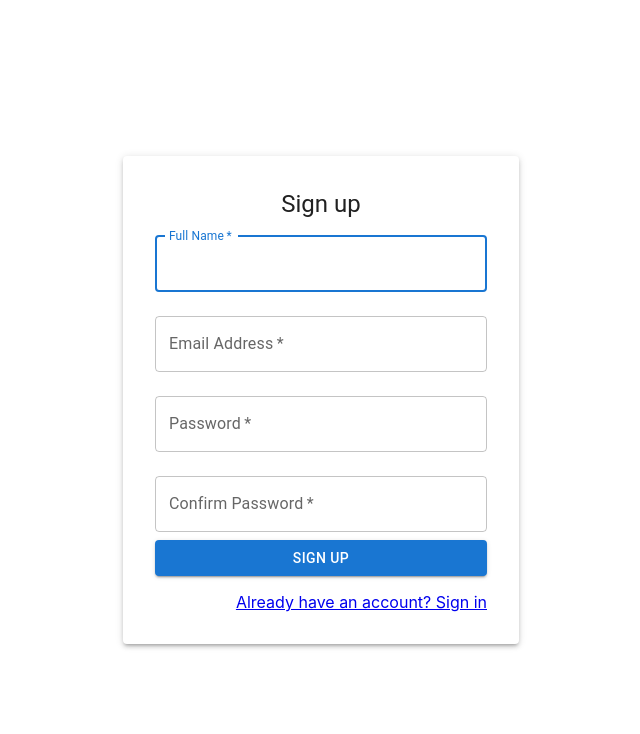
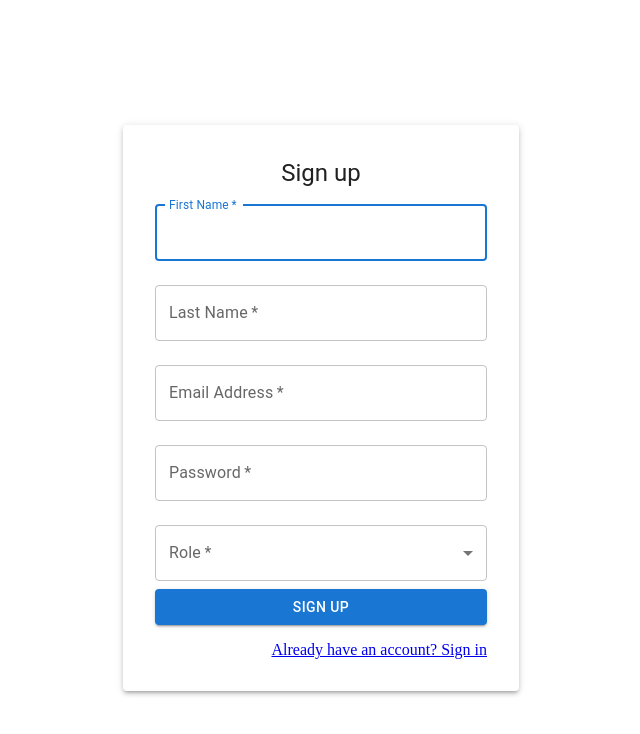
Before and after one commit to dIB59/vteach, a React (Create React App) app in the folder frontend/: page /signup in a window 1280 px wide. Shown: the top 734 px of the page, without its empty margins (319-959 px from the left). Built offline with nearby package versions, Linux system fonts and the light colour scheme.

Commit message:
connected login page to backend

```diff
--- a/frontend/src/components/AuthContext.js
+++ b/frontend/src/components/AuthContext.js
@@ -1,5 +1,4 @@
 import React, { createContext, useContext, useState } from 'react';
-
 import axios from 'axios';
 
 const AuthContext = createContext();
@@ -7,22 +6,13 @@ const AuthContext = createContext();
 export const AuthProvider = ({ children }) => {
   const [user, setUser] = useState(null);
 
-  const login = async (userData) => {
-    try {
-      // Send a login request to the server
-      const response = await axios.post('YOUR_BACKEND_LOGIN_ENDPOINT', userData);
+  const login = (token, userData) => {
+    // Save the token to local storage
+    localStorage.setItem('token', token);
+    console.log(token)
 
-      //  server sends a JWT token upon successful login
-      const { token, user } = response.data;
-
-      // Save the token to local storage
-      localStorage.setItem('token', token);
-
-      // Set the user in the context state
-      setUser(user);
-    } catch (error) {
-      console.error('Login failed:', error);
-    }
+    // Set the user in the context state
+    setUser(userData);
   };
 
   const logout = () => {
--- a/frontend/src/components/LoginPage.js
+++ b/frontend/src/components/LoginPage.js
@@ -1,30 +1,37 @@
 import React, { useState } from 'react';
 import { Link, useNavigate } from 'react-router-dom';
 import { TextField, Button, Container, Typography, Paper, Grid } from '@mui/material';
-
+import axios from 'axios';
+import { useAuth } from './AuthContext';
 
 const LoginPage = () => {
+  const { login } = useAuth();
   const navigate = useNavigate();
   const [email, setEmail] = useState('');
   const [password, setPassword] = useState('');
   const [error, setError] = useState('');
 
-  const handleLogin = () => {
-    // Simple email validation
-    const emailRegex = /^[^\s@]+@[^\s@]+\.[^\s@]+$/;
-    if (!emailRegex.test(email)) {
-      setError('Invalid email format');
-      return;
+  const handleLogin = async () => {
+    try {
+      // Send a login request to the server
+      const response = await axios.post('http://localhost:3001/auth/login', { email, password });
+
+      console.log(response.data)
+      // Assuming the server sends a JWT token upon successful login
+      const { accessToken, refreshToken } = response.data;
+
+
+      // Call the login function with the user data
+      console.log(accessToken);
+      login(accessToken, refreshToken);
+
+
+      // Redirect logic remains the same
+    } catch (error) {
+      console.error('Login failed:', error);
     }
+  };
 
-    // Simple password validation
-    const passwordRegex = /^(?=.*[a-z])(?=.*[A-Z])(?=.*\d)(?=.*[@$!%*?&])[A-Za-z\d@$!%*?&]{8,}$/;
-    if (!passwordRegex.test(password)) {
-      setError('Invalid password format');
-      return;
-    }
-    navigate('/profile');
-  };
 
   return (
     <Container component="main" maxWidth="xs" sx={{ height: '100vh', display: 'flex', alignItems: 'center' }}>
--- a/frontend/src/components/SignupPage.js
+++ b/frontend/src/components/SignupPage.js
@@ -1,22 +1,36 @@
 import React, { useState } from 'react';
 import { Link, useNavigate } from 'react-router-dom';
-import { TextField, Button, Container, Typography, Paper, Grid } from '@mui/material';
+import {
+  TextField,
+  Button,
+  Container,
+  Typography,
+  Paper,
+  Grid,
+  FormControl,
+  InputLabel,
+  Select,
+  MenuItem,
+} from '@mui/material';
 
-
+// ... (previous imports)
 
 const SignupPage = () => {
   const navigate = useNavigate();
 
-  const [fullName, setFullName] = useState('');
+  const [firstName, setFirstName] = useState('');
+  const [lastName, setLastName] = useState('');
   const [email, setEmail] = useState('');
   const [password, setPassword] = useState('');
-  const [confirmPassword, setConfirmPassword] = useState('');
+  const [role, setRole] = useState('');
+  const [educationalLevel, setEducationalLevel] = useState(''); // New state for educational level
+  const [subjectsOfInterest, setSubjectsOfInterest] = useState(''); // New state for subjects of interest
   const [error, setError] = useState('');
 
   const handleSignup = () => {
-    // Full Name should not be empty
-    if (!fullName.trim()) {
-      setError('Full Name is required');
+    // First Name, Last Name, and Email validation
+    if (!firstName.trim() || !lastName.trim()) {
+      setError('First Name and Last Name are required');
       return;
     }
 
@@ -34,11 +48,18 @@ const SignupPage = () => {
       return;
     }
 
-    // Confirm Password match
-    if (password !== confirmPassword) {
-      setError('Passwords do not match');
+    // Role-specific validation
+    if (role === 'teacher' && !educationalLevel.trim()) {
+      setError('Educational Credentials are required for teachers');
       return;
     }
+
+    if (role === 'student' && (!educationalLevel.trim() || !subjectsOfInterest.trim())) {
+      setError('Educational Level and Subjects of Interest are required for students');
+      return;
+    }
+
+    // All validations passed, proceed with signup
     navigate('/');
   };
 
@@ -51,13 +72,24 @@ const SignupPage = () => {
             margin="normal"
             required
             fullWidth
-          id="fullName"
-          label="Full Name"
-          name="fullName"
-          autoComplete="fullName"
+            id="firstName"
+            label="First Name"
+            name="firstName"
+            autoComplete="firstName"
             autoFocus
-          value={fullName}
-          onChange={(e) => setFullName(e.target.value)}
+            value={firstName}
+            onChange={(e) => setFirstName(e.target.value)}
+          />
+          <TextField
+            margin="normal"
+            required
+            fullWidth
+            id="lastName"
+            label="Last Name"
+            name="lastName"
+            autoComplete="lastName"
+            value={lastName}
+            onChange={(e) => setLastName(e.target.value)}
           />
           <TextField
             margin="normal"
@@ -82,25 +114,53 @@ const SignupPage = () => {
             value={password}
             onChange={(e) => setPassword(e.target.value)}
           />
+          <FormControl fullWidth margin="normal" required>
+            <InputLabel id="role-label">Role</InputLabel>
+            <Select
+              labelId="role-label"
+              id="role"
+              value={role}
+              label="Role"
+              onChange={(e) => setRole(e.target.value)}
+            >
+              <MenuItem value="teacher">Teacher</MenuItem>
+              <MenuItem value="student">Student</MenuItem>
+            </Select>
+          </FormControl>
+          {role === 'teacher' ? (
             <TextField
               margin="normal"
               required
               fullWidth
-          name="confirmPassword"
-          label="Confirm Password"
-          type="password"
-          id="confirmPassword"
-          autoComplete="new-password"
-          value={confirmPassword}
-          onChange={(e) => setConfirmPassword(e.target.value)}
+              label="Educational Credentials"
+              id="educationalLevel"
+              value={educationalLevel}
+              onChange={(e) => setEducationalLevel(e.target.value)}
             />
+          ) : role === 'student' ? (
+            <>
+              <TextField
+                margin="normal"
+                required
+                fullWidth
+                label="Educational Level"
+                id="educationalLevel"
+                value={educationalLevel}
+                onChange={(e) => setEducationalLevel(e.target.value)}
+              />
+              <TextField
+                margin="normal"
+                required
+                fullWidth
+                label="Subjects of Interest"
+                id="subjectsOfInterest"
+                value={subjectsOfInterest}
+                onChange={(e) => setSubjectsOfInterest(e.target.value)}
+              />
+            </>
+          ) : null}
           {error && <Typography color="error" sx={{ mt: 1 }}>{error}</Typography>}
-        <Button
-          fullWidth
-          variant="contained"
-          color="primary"
-          onClick={handleSignup}
-        >
+          <Button fullWidth variant="contained" color="primary" onClick={handleSignup}>
             Sign up
           </Button>
         </form>
@@ -116,5 +176,4 @@ const SignupPage = () => {
   );
 };
 
-
 export default SignupPage;
--- a/frontend/src/index.js
+++ b/frontend/src/index.js
@@ -1,12 +1,13 @@
 import React from 'react';
-import ReactDOM from 'react-dom/client';
-import './index.css';
+import ReactDOM from 'react-dom';
 import App from './App';
+import { AuthProvider } from './components/AuthContext';
 
-
-const root = ReactDOM.createRoot(document.getElementById('root'));
-root.render(
+ReactDOM.render(
   <React.StrictMode>
-    <App />
-  </React.StrictMode>
+    <AuthProvider>
+      <App />
+    </AuthProvider>
+  </React.StrictMode>,
+  document.getElementById('root')
 );
```
Also changed, not shown: frontend/src/components/PrivateRoute.js (+3 -31 lines), frontend/src/utilities/axios.js (deleted, +0 -9 lines), 2 other files (tests, documents, lock files or other folders). Lines whose indentation alone changed are shown as unchanged.
